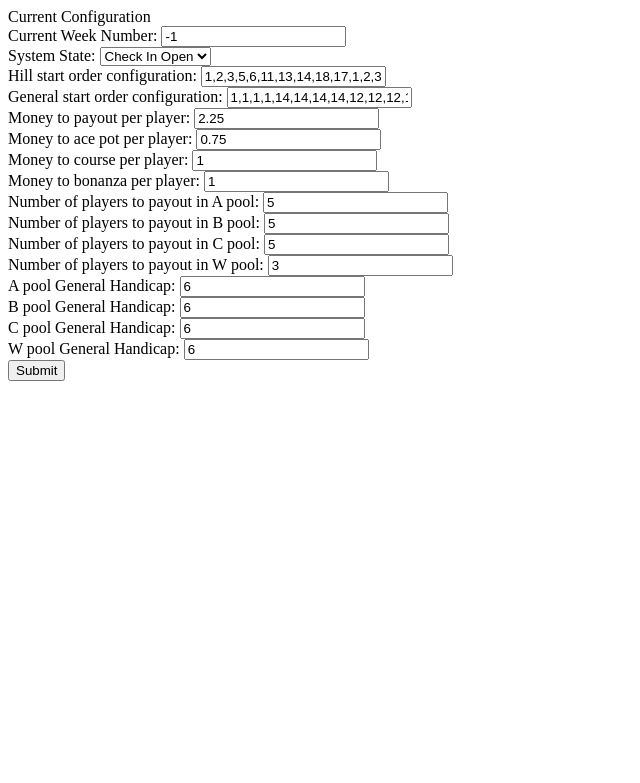
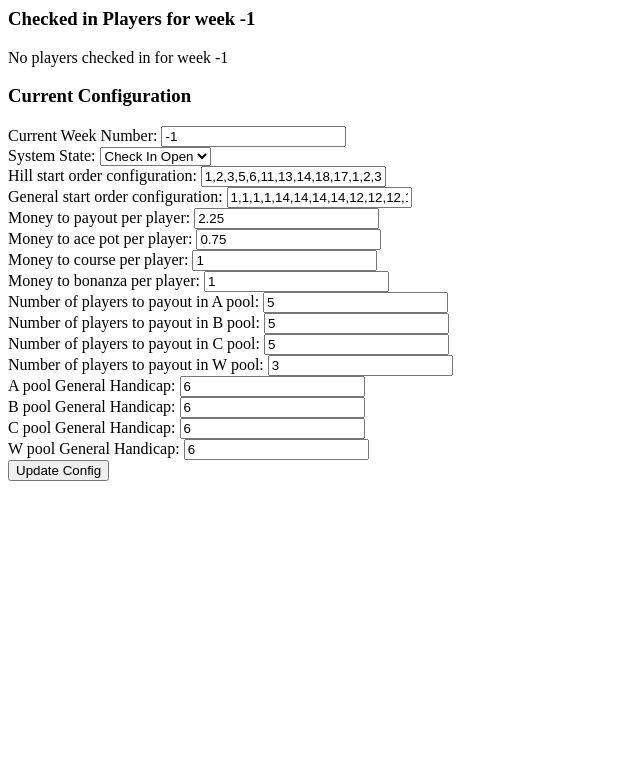
Before and after one commit to ts52/dg_league_in_a_box, a PHP site: page /admin/index.php in a window 1280 px wide. Shown: the top 783 px of the page, without its empty margins (0-640 px from the left). Run offline with PHP 8.4, Linux system fonts and the light colour scheme.

Commit message:
first attempts at player check in work! also added a list of checked in players to the admin page

```diff
--- a/admin/index.php
+++ b/admin/index.php
@@ -3,7 +3,32 @@
 	include '../db_setup.php';
   include '../get_config.php';
 
-	print ('Current Configuration<br>');
+  print ("<h3>Checked in Players for week $week</h3>");
+  $player_count = 0;
+  $checked_in_players_query = "SELECT * from scores WHERE week IS :week";
+  $cipq_stmt = $db->prepare($checked_in_players_query);
+  $cipq_stmt->bindParam(":week",$week);
+  $cipq_ret = $cipq_stmt->execute();
+  while ($row = $cipq_ret->fetchArray(SQLITE3_ASSOC) ){
+    if ($player_count == 0){
+      print ("<table style='width:100%' border='1'>");
+      print ("<tr><td>Player</td><td>Pool</td><td>Course</td><td>Starting Hole</td></tr>");
+    }
+    $player_count++;
+    $firstname = $row['firstname'];
+    $lastname = $row['lastname'];
+    $pool = $row['pool'];
+    $course = $row['course'];
+    $start_hole = $row['start_hole'];
+    print ("<tr><td>$firstname $lastname</td><td>$pool</td><td>$course</td><td>$start_hole</td></tr>");
+  }
+  if ($player_count == 0){
+    print ("No players checked in for week $week<br>");
+  } else {
+    print ("</table>");
+  }
+
+	print ("<h3>Current Configuration</h3>");
 
 	print ('<form action="update_config.php" method="post">');
 	print ("Current Week Number: <input type='text' name='week' value=$week><br>");
@@ -38,6 +63,6 @@
 	print ("B pool General Handicap: <input type='text' name='b_pool_handicap' value=$b_pool_handicap><br>");
 	print ("C pool General Handicap: <input type='text' name='c_pool_handicap' value=$c_pool_handicap><br>");
 	print ("W pool General Handicap: <input type='text' name='w_pool_handicap' value=$w_pool_handicap><br>");
-	print ('<input type="submit" value="Submit">');
+	print ('<input type="submit" value="Update Config">');
 	print ('</form>');
 ?>
--- a/index.php
+++ b/index.php
@@ -8,6 +8,7 @@
   include './get_config.php';
   if ($system_state == 'check_in_open') {
     print "<h3>Check in</h3>";
+    print "Current week is $week<br>";
     print "<form action='check_in_search.php' method='post'>";
     print "<input type='radio' name='course' value='hill'>The Hill</input>  ";
     print "<input type='radio' name='course' value='general'>The General</input><br>";
```
Also changed, not shown: check_in_player.php (+11 -7 lines).
